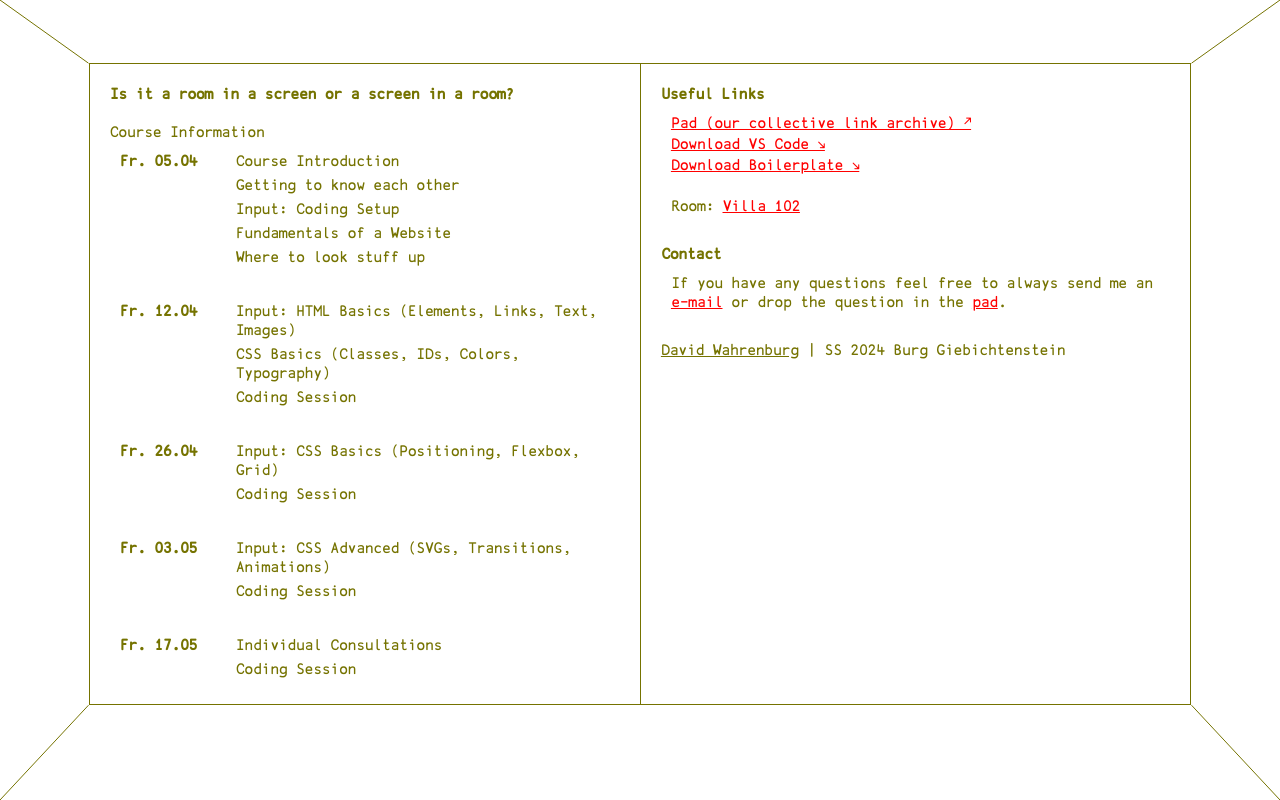
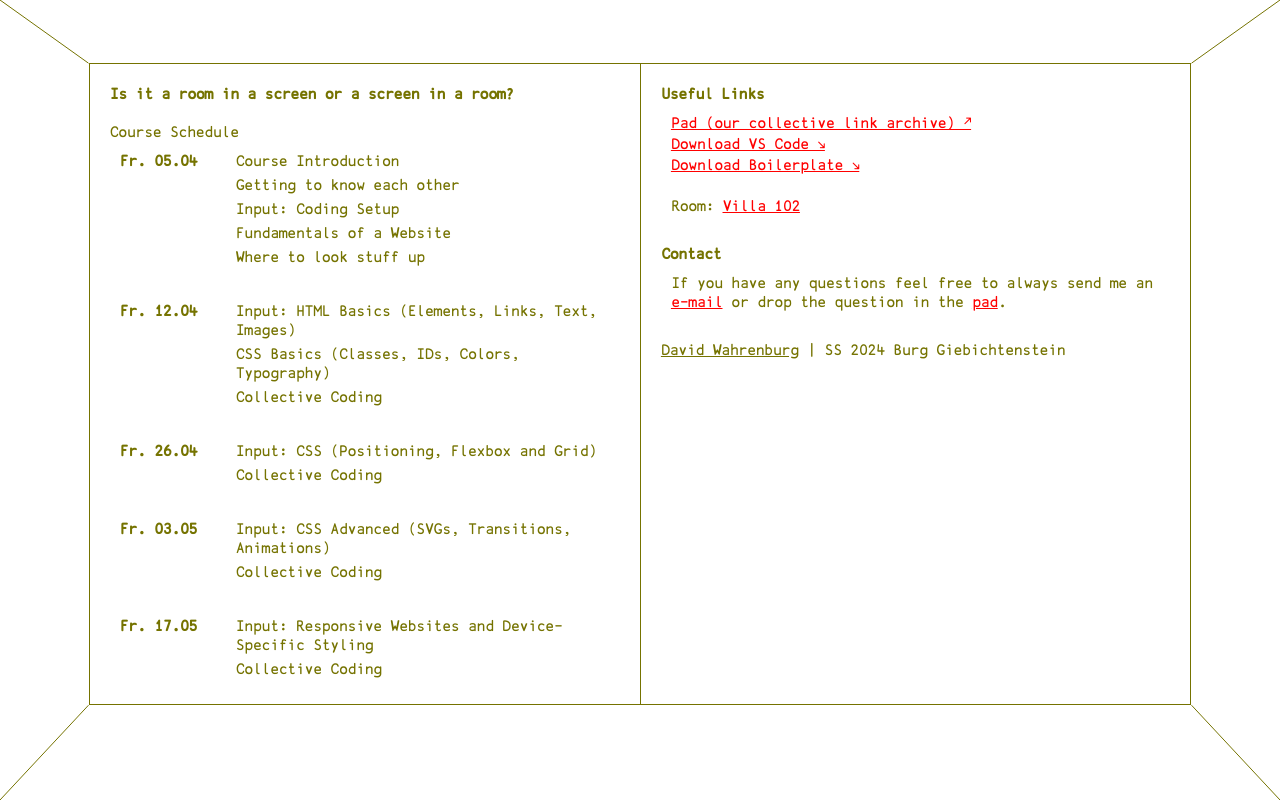
Before and after one commit to schnavy/screen-room_course-ss24, a plain HTML site: page index.html in a window 1280 px wide. Drawn offline with Linux system fonts and the light colour scheme.

Commit message:
content update

```diff
--- a/index.html
+++ b/index.html
@@ -13,7 +13,7 @@
 <div class="content">
     <div class="left">
         <h1>Is it a room in a screen or a screen in a room?</h1><br/>
-        <p>Course Information</p>
+        <p>Course Schedule</p>
         <div class="grid-container">
             <div class="grid-item date">Fr. 05.04</div>
             <div class="grid-item session">
@@ -28,40 +28,41 @@
             <div class="grid-item session">
                 <div>Input: HTML Basics (Elements, Links, Text, Images)</div>
                 <div>CSS Basics (Classes, IDs, Colors, Typography)</div>
-                <div>Coding Session</div>
+                <div>Collective Coding</div>
             </div>
 
             <div class="grid-item date">Fr. 26.04</div>
             <div class="grid-item session">
-                <div>Input: CSS Basics (Positioning, Flexbox, Grid)</div>
-                <div>Coding Session</div>
+                <div>Input: CSS (Positioning, Flexbox and Grid)</div>
+                <div>Collective Coding</div>
             </div>
 
             <div class="grid-item date">Fr. 03.05</div>
             <div class="grid-item session">
                 <div>Input: CSS Advanced (SVGs, Transitions, Animations)</div>
-                <div>Coding Session</div>
+                <div>Collective Coding</div>
             </div>
 
             <div class="grid-item date">Fr. 17.05</div>
             <div class="grid-item session">
-                <div>Individual Consultations</div>
-                <div>Coding Session</div>
+                <div>Input: Responsive Websites and Device-Specific Styling</div>
+                <div>Collective Coding</div>
             </div>
 
             <div class="grid-item date">Fr. 24.05</div>
             <div class="grid-item session">
-                <div>Input: Coding Session</div>
+                <div>Individual Consultations</div>
+                <div>Collective Coding</div>
             </div>
 
             <div class="grid-item date">Fr. 07.06</div>
             <div class="grid-item session">
-                <div>Input: Coding Session</div>
+                <div>Input: A glimpse into Javascript or Requested Topics</div>
             </div>
 
             <div class="grid-item date">Fr. 14.06.</div>
             <div class="grid-item session">
-                <div>Coding Session</div>
+                <div>Collective Coding</div>
                 <div>Final Presentation</div>
             </div>
         </div>
@@ -77,7 +78,7 @@
             <a href="https://github.com/schnavy/SS24_folder-structure/archive/refs/heads/main.zip" class="button">Download
                 Boilerplate ↘</a><br/>
         </p>
-        <p class="p-10">Room: <a href="https://www.burg-halle.de/media/documents/Karten/Campusplan_Design.pdf">Villa
+        <p class="p-10">Room: <a href="https://www.burg-halle.de/media/documents/Karten/Campusplan_Design.pdf" target="_blank">Villa
             102</a><br/>
             <br/>
         <h1>Contact</h1>
@@ -88,7 +89,7 @@
         </p>
         <br/>
         <div class="lower-text">
-            <a href="davidwahrenburg.de" class="no-link" target="_blank">David&nbsp;Wahrenburg</a> | SS&nbsp;2024 Burg&nbsp;Giebichtenstein
+            <a href="https://davidwahrenburg.de" class="no-link" target="_blank">David&nbsp;Wahrenburg</a> | SS&nbsp;2024 Burg&nbsp;Giebichtenstein
         </div>
     </div>
 
```
